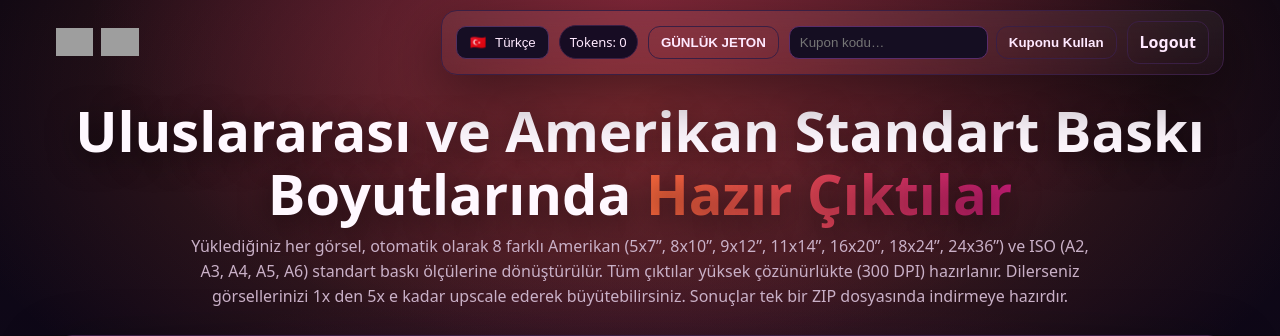
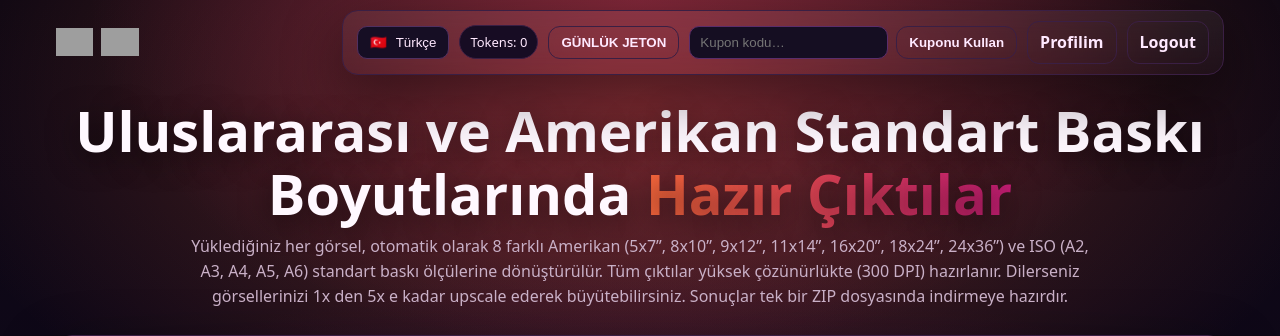
Before and after one commit to songurtek121-ai/-mage-scaler-website, a Flask app: page / in a window 1280 px wide. Shown: the top 336 px of the page. Run offline with Flask 3, Linux system fonts and the light colour scheme; the visitor is signed in with stand-in values (Sample User, id 1); grey boxes are pictures that could not be loaded.

Commit message:
güncelleme

```diff
--- a/app/templates/index.html
+++ b/app/templates/index.html
@@ -107,6 +107,8 @@
           <a href="{{ url_for('coupons.coupons_page') }}" class="btn btn-primary">Kupon Oluştur</a>
         {% endif %}
 
+        <!-- ✅ Profilim butonu -->
+        <a href="{{ url_for('profile.profile_page') }}" class="btn btn-ghost">Profilim</a>
         <a href="{{ url_for('auth.logout') }}" class="btn btn-ghost">Logout</a>
       {% else %}
         <a href="{{ url_for('auth.login_page', next=url_for('main.index')) }}" class="btn btn-ghost">Login</a>
```
